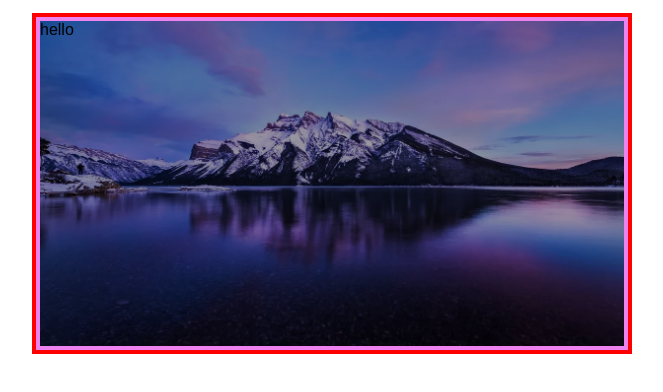
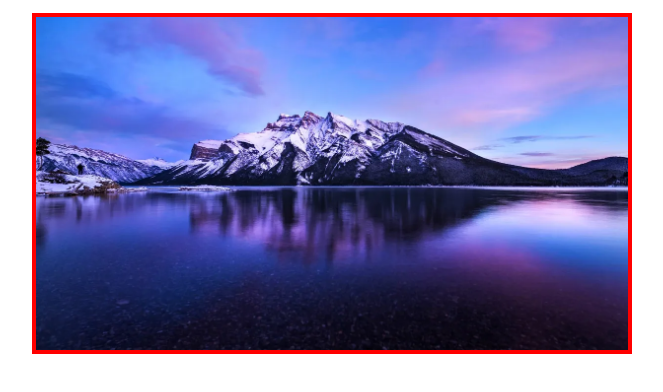
Before and after one commit to Ashesh-Mondal/overlay, a plain HTML site: page index.html in a window 1280 px wide. Shown: the part 56-448 px from the top of the page, without its empty margins (308-971 px from the left). Drawn offline with Linux system fonts and the light colour scheme.

Commit message:
adding sliding effect to the second layer

```diff
--- a/style.css
+++ b/style.css
@@ -64,6 +64,10 @@ body{
     width: 100%;
     height: 100%;
     background-color: #00000060;
-    opacity: 1;
+    opacity: 0;
     z-index: 1;
 }
+
+.box:hover::after{
+    opacity: 1;
+}
```
